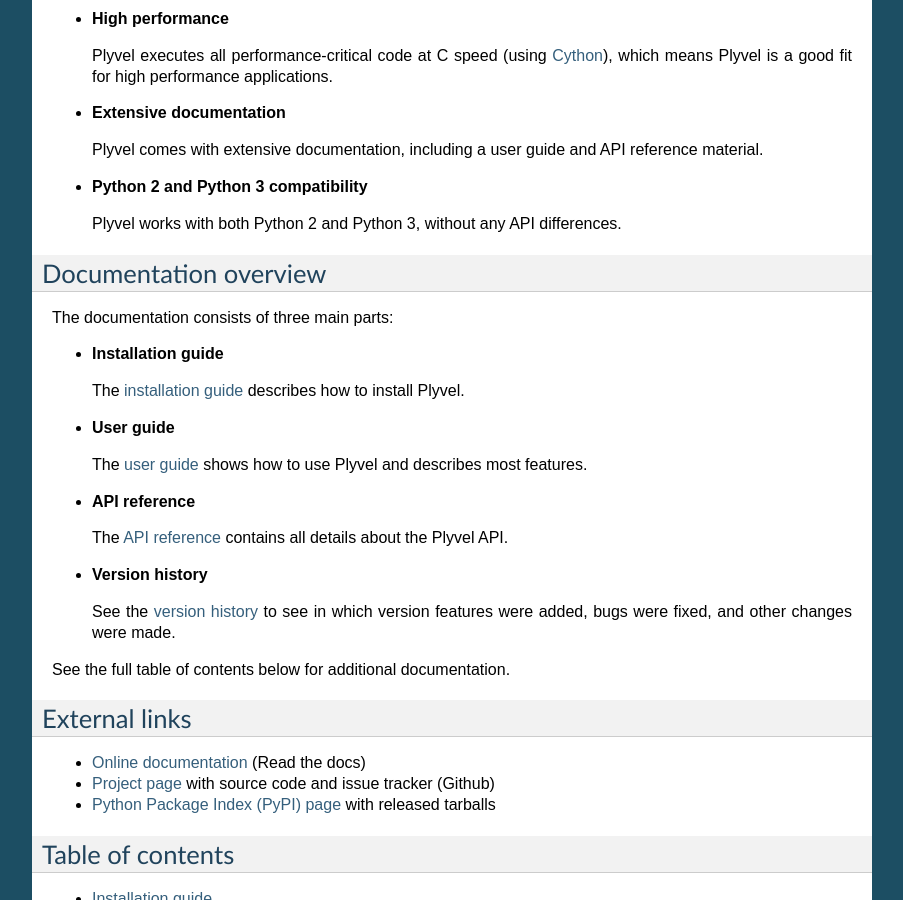
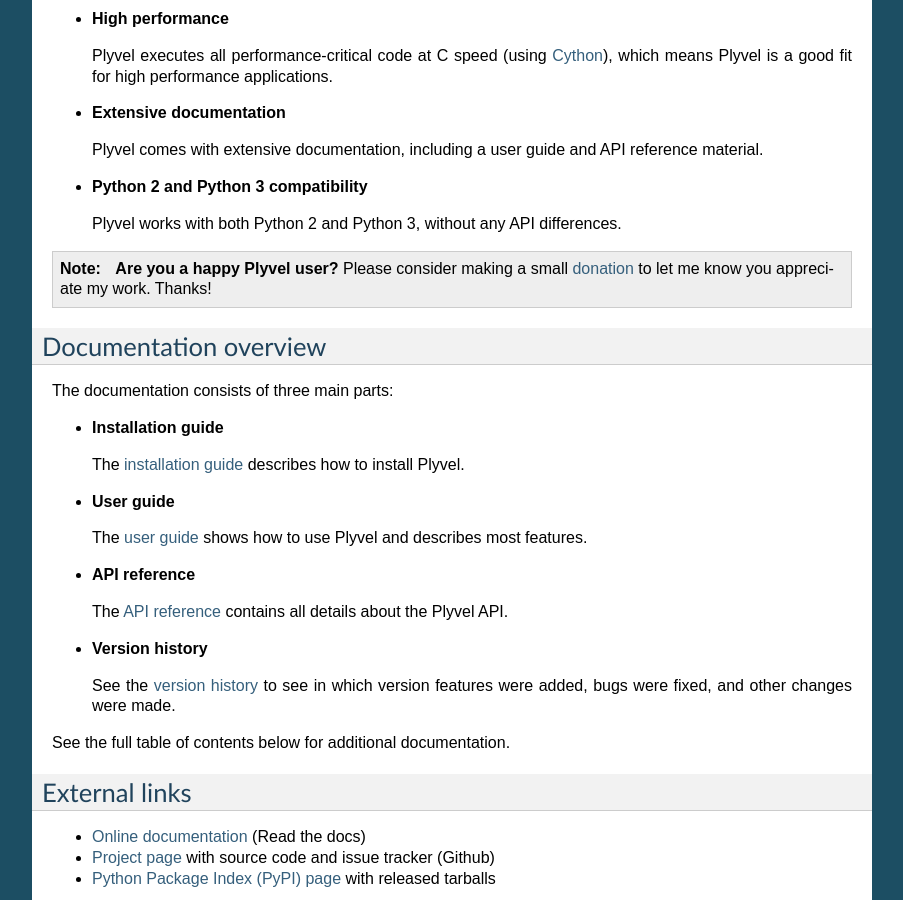
Before and after one commit to wbolster/plyvel, a Sphinx documentation site: the page built from doc/index.rst, in a window 1280 px wide and 900 px high, scrolled down 389 px. Shown: the whole window, without its empty margins (198-1101 px from the left). Built offline with Sphinx 7.4.7, drawn with Linux system fonts in a browser that asks for light colours.

Commit message:
Add donate button to documentation start page

```diff
--- a/doc/index.rst
+++ b/doc/index.rst
@@ -36,6 +36,14 @@
 
 .. _LevelDB: http://code.google.com/p/leveldb/
 .. _Cython: http://cython.org/
+
+
+.. note::
+
+   **Are you a happy Plyvel user?** Please consider making a small donation_ to
+   let me know you appreciate my work. Thanks!
+
+   .. _donation: https://www.paypal.com/cgi-bin/webscr?cmd=_s-xclick&hosted_button_id=4FF4VZ5LTJ73N
 
 
 Documentation overview
```
